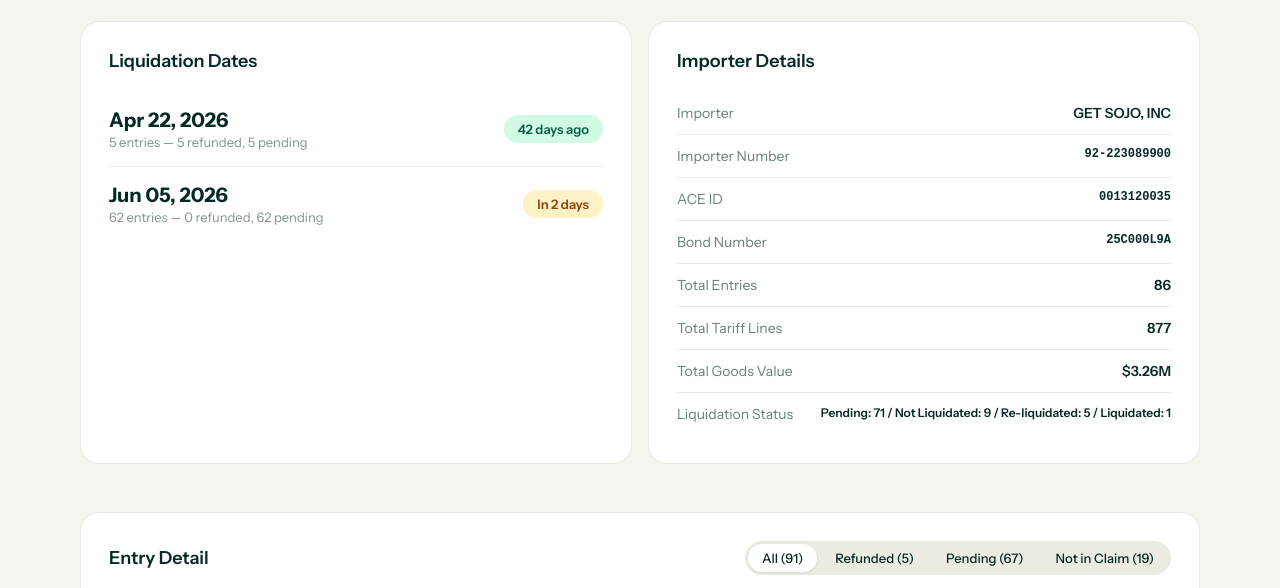
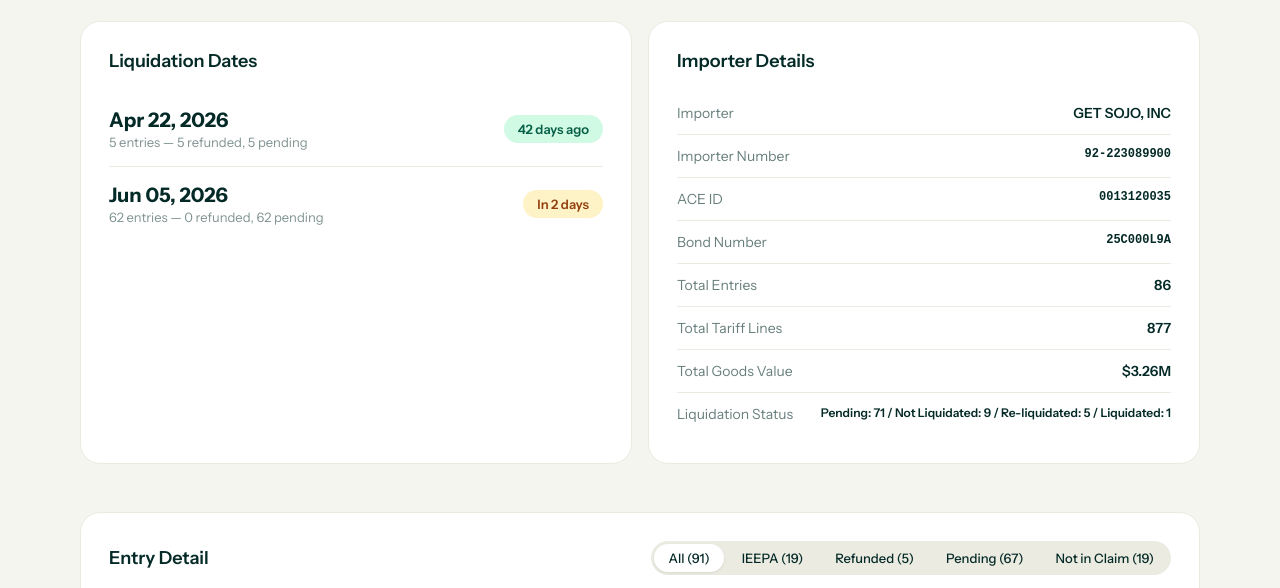
Before and after one commit to knowngroup/cape-refund-dashboard, a plain HTML site: page index.html in a window 1280 px wide. Shown: the part 332-920 px from the top of the page. Drawn offline with Linux system fonts and the light colour scheme.

Commit message:
Add files via upload

```diff
--- a/index.html
+++ b/index.html
@@ -143,12 +143,14 @@ var D={"cards": {"totalDutyPaid": 1147697.26, "es003Duty": 437503.26, "refundApp
 
     function renderEntries(filter){
       var filtered=D.entries;
-      var filters=['all','paid','pending','notfiled'];if(typeof filter==='number')filter=filters[filter];if(filter=='paid')filtered=D.entries.filter(function(e){return e.refundAmount!==null});
+      var filters=['all','paid','pending','notfiled','ieepa'];if(typeof filter==='number')filter=filters[filter];if(filter=='ieepa')filtered=D.entries.filter(function(e){return e.ieepaDuty>0});
+      else if(filter=='paid')filtered=D.entries.filter(function(e){return e.refundAmount!==null});
       else if(filter=='pending')filtered=D.entries.filter(function(e){return e.capeStatus==='CAPE Accepted'&&e.refundAmount===null});
       else if(filter=='notfiled')filtered=D.entries.filter(function(e){return e.capeStatus==='Not Filed'});
       var pc=D.entries.filter(function(e){return e.refundAmount!==null}).length;
       var pn=D.entries.filter(function(e){return e.capeStatus==='CAPE Accepted'&&e.refundAmount===null}).length;
       var nf=D.entries.filter(function(e){return e.capeStatus==='Not Filed'}).length;
+      var ie=D.entries.filter(function(e){return e.ieepaDuty>0}).length;
       var totals={td:0,ie:0,s3:0,s2:0,st:0};
       var rows=filtered.map(function(e){
         totals.td+=e.totalDuty;totals.ie+=e.ieepaDuty;totals.s3+=e.s301Duty;totals.s2+=(e.s232Duty||0);totals.st+=e.stdDuty;
@@ -158,7 +160,7 @@ var D={"cards": {"totalDutyPaid": 1147697.26, "es003Duty": 437503.26, "refundApp
         else badge='<span class="badge badge-notfiled">Not in Claim</span>';
         return '<tr><td class="mono">'+e.entry+'</td><td>'+e.entryDate+'</td><td>'+e.liqDate+'</td><td>'+badge+'</td><td class="r">'+fmt(e.totalDuty)+'</td><td class="r">'+fmt(e.ieepaDuty)+'</td><td class="r">'+(e.s301Duty>0?fmt(e.s301Duty):'&mdash;')+'</td><td class="r">'+(e.s232Duty>0?fmt(e.s232Duty):'&mdash;')+'</td><td class="r">'+fmt(e.stdDuty)+'</td></tr>';
       }).join('');
-      document.getElementById('table-section').innerHTML='<div class="table-header"><h2>Entry Detail</h2><div class="table-tabs"><button class="table-tab '+(filter=='all'?'active':'')+'" onclick="renderEntries(0)">All ('+D.entries.length+')</button><button class="table-tab '+(filter=='paid'?'active':'')+'" onclick="renderEntries(1)">Refunded ('+pc+')</button><button class="table-tab '+(filter=='pending'?'active':'')+'" onclick="renderEntries(2)">Pending ('+pn+')</button><button class="table-tab '+(filter=='notfiled'?'active':'')+'" onclick="renderEntries(3)">Not in Claim ('+nf+')</button></div></div><table><thead><tr><th>Entry #</th><th>Entry Date</th><th>Liq. Date</th><th>Status</th><th class="r">Total Duty</th><th class="r">IEEPA</th><th class="r">Sec 301</th><th class="r">Sec 232</th><th class="r">Standard</th></tr></thead><tbody>'+rows+'</tbody><tfoot><tr style="font-weight:700;border-top:2px solid var(--known-dark)"><td colspan="4">Total ('+filtered.length+' entries)</td><td class="r">'+fmt(totals.td)+'</td><td class="r">'+fmt(totals.ie)+'</td><td class="r">'+fmt(totals.s3)+'</td><td class="r">'+fmt(totals.s2)+'</td><td class="r">'+fmt(totals.st)+'</td></tr></tfoot></table>';
+      document.getElementById('table-section').innerHTML='<div class="table-header"><h2>Entry Detail</h2><div class="table-tabs"><button class="table-tab '+(filter=='all'?'active':'')+'" onclick="renderEntries(0)">All ('+D.entries.length+')</button><button class="table-tab '+(filter=='ieepa'?'active':'')+'" onclick="renderEntries(4)">IEEPA ('+ie+')</button><button class="table-tab '+(filter=='paid'?'active':'')+'" onclick="renderEntries(1)">Refunded ('+pc+')</button><button class="table-tab '+(filter=='pending'?'active':'')+'" onclick="renderEntries(2)">Pending ('+pn+')</button><button class="table-tab '+(filter=='notfiled'?'active':'')+'" onclick="renderEntries(3)">Not in Claim ('+nf+')</button></div></div><table><thead><tr><th>Entry #</th><th>Entry Date</th><th>Liq. Date</th><th>Status</th><th class="r">Total Duty</th><th class="r">IEEPA</th><th class="r">Sec 301</th><th class="r">Sec 232</th><th class="r">Standard</th></tr></thead><tbody>'+rows+'</tbody><tfoot><tr style="font-weight:700;border-top:2px solid var(--known-dark)"><td colspan="4">Total ('+filtered.length+' entries)</td><td class="r">'+fmt(totals.td)+'</td><td class="r">'+fmt(totals.ie)+'</td><td class="r">'+fmt(totals.s3)+'</td><td class="r">'+fmt(totals.s2)+'</td><td class="r">'+fmt(totals.st)+'</td></tr></tfoot></table>';
     }
     renderEntries('all');
   </script>
```
